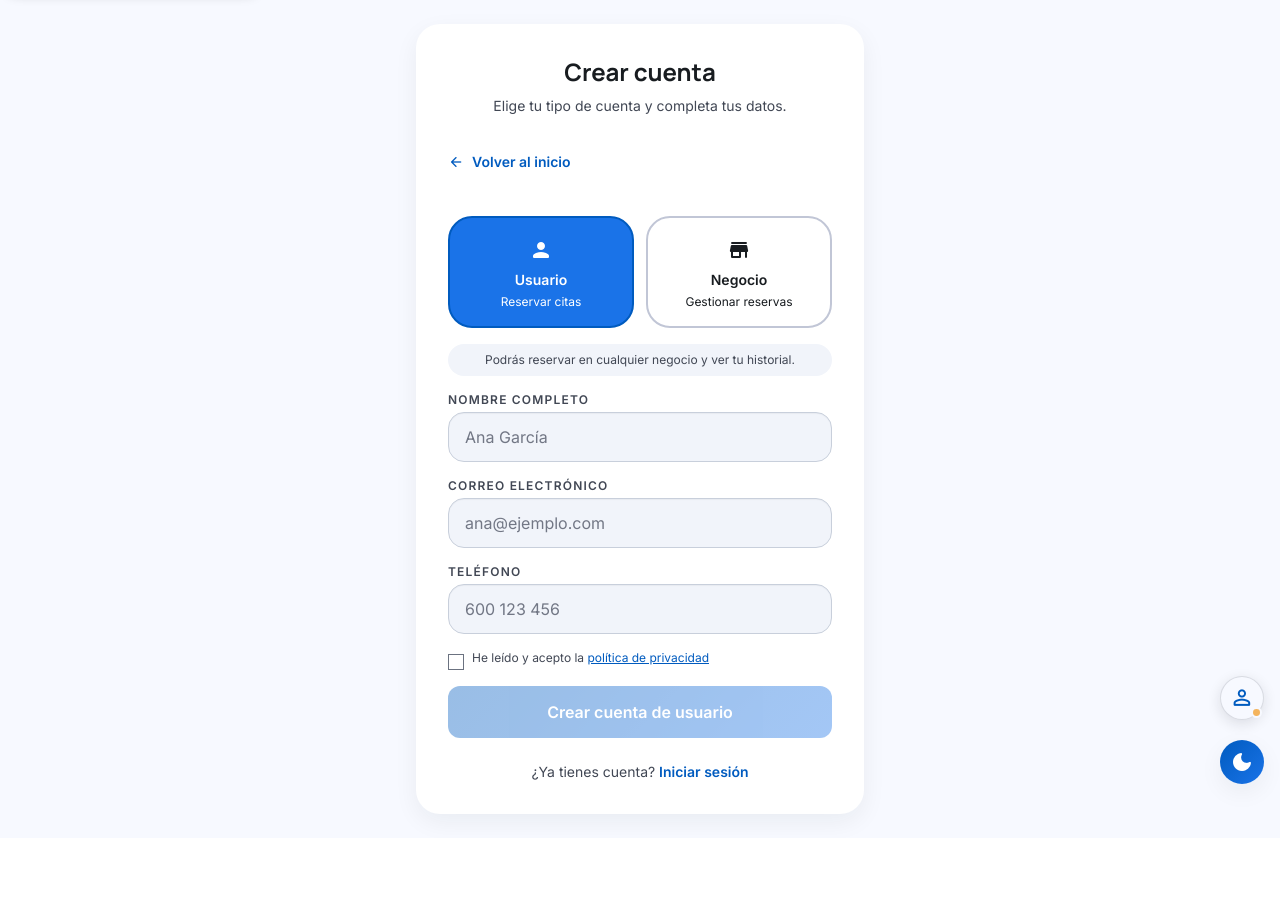
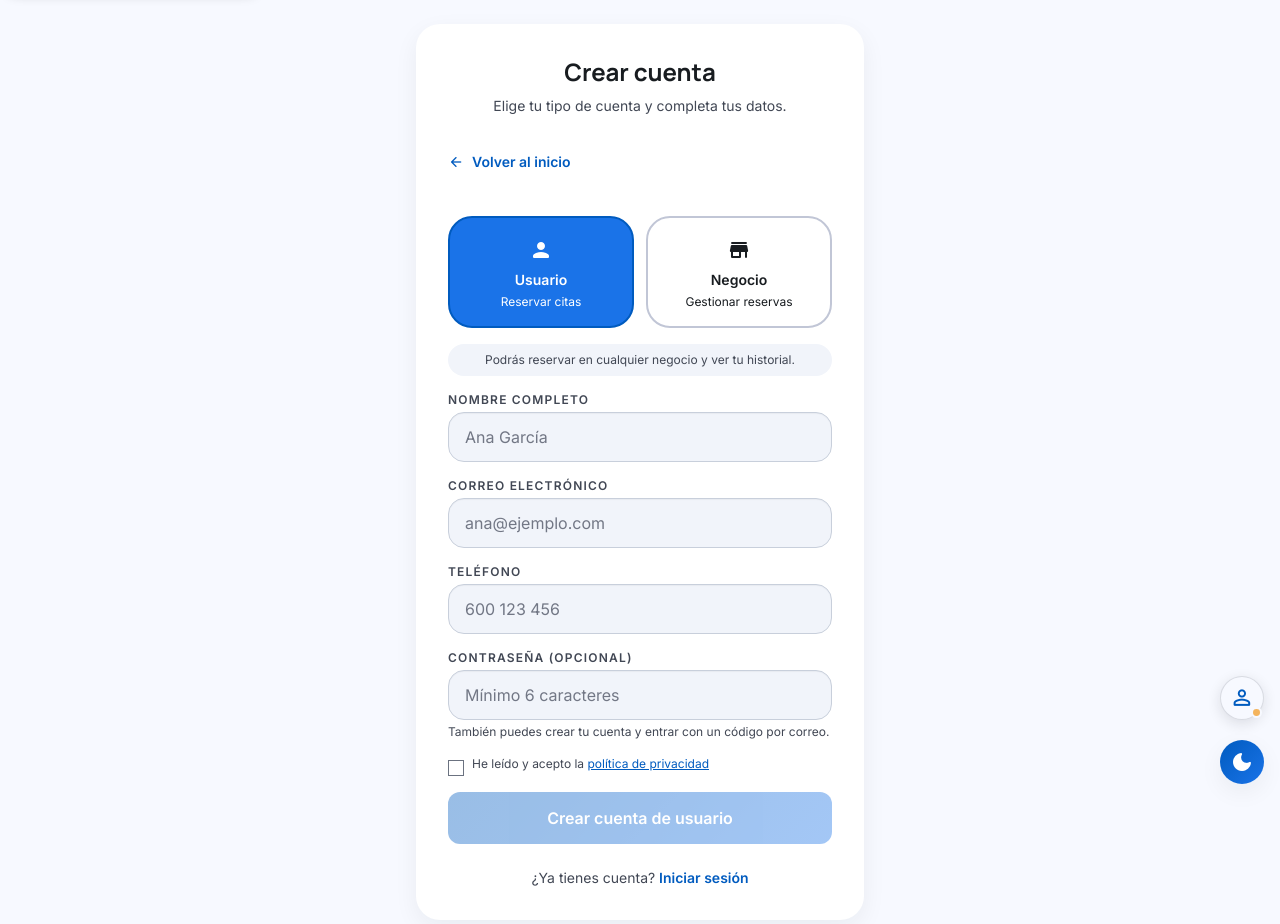
Before and after one commit to jarmandoh/Reservorio, an Angular app in the folder frontend/: page /register in a window 1280 px wide. Shown: the top 924 px of the page. Before the commit the page ends 838 px from the top, so only its background shows below. Built offline with nearby package versions, Linux system fonts and the light colour scheme; a web font is replaced by a local one.

Commit message:
feat(auth): add optional password signup for customers

```diff
--- a/frontend/src/app/features/account-create/account-create.component.ts
+++ b/frontend/src/app/features/account-create/account-create.component.ts
@@ -130,6 +130,14 @@ type AccountType = 'usuario' | 'negocio';
         </div>
       }
 
+      @if (accountType() === 'usuario') {
+        <div>
+          <label class="form-label" for="customer-password">Contraseña (opcional)</label>
+          <input id="customer-password" type="password" class="form-input w-full" formControlName="password" autocomplete="new-password" placeholder="Mínimo 6 caracteres" />
+          <p class="mt-1 text-xs text-on-surface-variant">También puedes crear tu cuenta y entrar con un código por correo.</p>
+        </div>
+      }
+
       @if (accountType() === 'negocio') {
         <div>
           <label class="form-label" for="password">Contraseña</label>
@@ -240,9 +248,8 @@ export class AccountCreateComponent {
     if (type === 'usuario') {
       phone.enable();
       phone.setValidators([Validators.required, Validators.minLength(7)]);
-      password.disable();
-      password.clearValidators();
-      password.setValue('');
+      password.enable();
+      password.setValidators([Validators.minLength(6)]);
       confirmPassword.disable();
       confirmPassword.clearValidators();
       confirmPassword.setValue('');
@@ -285,7 +292,28 @@ export class AccountCreateComponent {
         .pipe(takeUntilDestroyed(this.destroyRef))
         .subscribe({
           next: () => {
-            // Auto-intenta login OTP para dejar al usuario autenticado
+            const customerPassword = String(this.form.controls.password.value ?? '');
+            if (customerPassword) {
+              this.auth.registerCustomerWithPassword(email, customerPassword, name)
+                .pipe(takeUntilDestroyed(this.destroyRef))
+                .subscribe({
+                  next: result => {
+                    this.loading.set(false);
+                    if (result.data?.confirmationRequired) {
+                      this.notice.set('Cuenta creada. Confirma tu correo para activar el acceso.');
+                      setTimeout(() => this.router.navigate(['/customer/login']), 1800);
+                    } else {
+                      this.router.navigate(['/customer/history']);
+                    }
+                  },
+                  error: err => {
+                    this.loading.set(false);
+                    this.error.set(err instanceof Error ? err.message : 'No se pudo crear la contraseña. Puedes entrar con código por correo.');
+                  },
+                });
+              return;
+            }
+            // Si no define contraseña, se crea la cuenta y se envía un OTP por email.
             this.auth
               .requestCustomerOtp(email)
               .pipe(takeUntilDestroyed(this.destroyRef))
```
